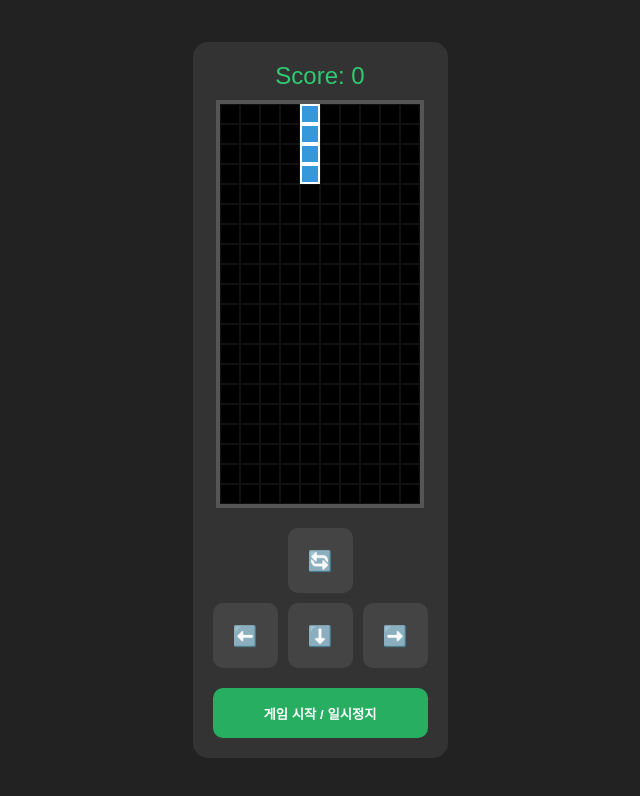
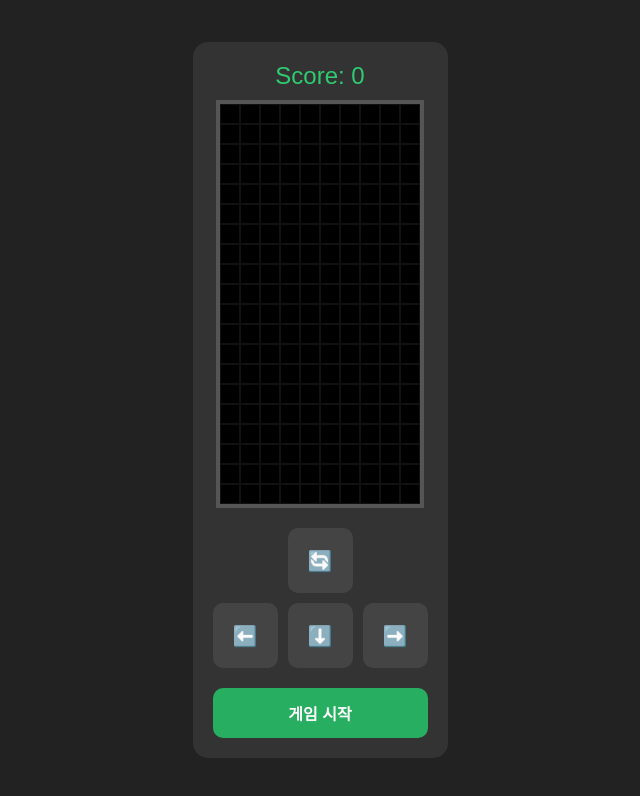
Before and after one commit to dasom090925-blip/tetris0001, a plain HTML site: page index.html in a window 1280 px wide. Both pictures are taken after a click on the button "⬅️". Shown: the whole page, without its empty margins (320-960 px from the left). Drawn offline with Linux system fonts and the light colour scheme.

Commit message:
Update index.html

```diff
--- a/index.html
+++ b/index.html
@@ -3,7 +3,7 @@
 <head>
     <meta charset="UTF-8">
     <meta name="viewport" content="width=device-width, initial-scale=1.0, user-scalable=no">
-    <title>완성형 테트리스</title>
+    <title>테트리스 - 일시정지 완벽수정</title>
     <style>
         body {
             display: flex; justify-content: center; align-items: center;
@@ -18,7 +18,7 @@
             border: 4px solid #555; background-color: #000;
         }
         .square { width: 20px; height: 20px; box-sizing: border-box; border: 0.1px solid #111; }
-        .tetromino { background-color: #3498db; border: 2px solid #fff; }
+        .tetromino { background-color: #3498db; border: 2px solid #fff; box-shadow: inset 0 0 5px rgba(0,0,0,0.5); }
         .taken { background-color: #555; border: 1px solid #222; }
         #controls { display: grid; grid-template-areas: ". up ." "left down right"; gap: 10px; margin-top: 20px; }
         .btn {
@@ -26,7 +26,12 @@
             color: white; border: none; border-radius: 10px; min-width: 65px; min-height: 65px;
         }
         .btn:active { transform: scale(0.95); background-color: #666; }
-        #start-btn { margin-top: 20px; width: 100%; height: 50px; background-color: #27ae60; font-weight: bold; border-radius: 10px; border: none; color: white; cursor: pointer; }
+        #start-btn {
+            margin-top: 20px; width: 100%; height: 50px;
+            background-color: #27ae60; font-weight: bold; border-radius: 10px;
+            border: none; color: white; cursor: pointer; font-size: 16px;
+        }
+        .paused { opacity: 0.5; } /* 일시정지 시 그리드 반투명 효과 */
     </style>
 </head>
 <body>
@@ -40,16 +45,16 @@
             <button class="btn" style="grid-area: down;" id="down-btn">⬇️</button>
             <button class="btn" style="grid-area: right;" id="right-btn">➡️</button>
         </div>
-        <button id="start-btn">게임 시작 / 일시정지</button>
+        <button id="start-btn">게임 시작</button>
     </div>
 
     <script>
         document.addEventListener('DOMContentLoaded', () => {
             const grid = document.querySelector('#grid');
             const scoreDisplay = document.querySelector('#score');
-            const startBtn = document.querySelector('#start-btn');
+            const startBtn = document.getElementById('start-btn');
             const width = 10;
-            let timerId;
+            let timerId = null;
             let score = 0;
 
             // 그리드 생성
@@ -67,37 +72,12 @@
 
             let squares = Array.from(document.querySelectorAll('.square'));
 
-            // --- 수정된 테트리스 블록 데이터 (정확한 회전 좌표) ---
-            const lTetromino = [
-                [1, width+1, width*2+1, 2],
-                [width, width+1, width+2, width*2+2],
-                [1, width+1, width*2+1, width*2],
-                [width, width*2, width*2+1, width*2+2]
-            ];
-            const zTetromino = [
-                [width+1, width+2, width*2, width*2+1],
-                [0, width, width+1, width*2+1],
-                [width+1, width+2, width*2, width*2+1],
-                [0, width, width+1, width*2+1]
-            ];
-            const tTetromino = [
-                [1, width, width+1, width+2],
-                [1, width+1, width+2, width*2+1],
-                [width, width+1, width+2, width*2+1],
-                [1, width, width+1, width*2+1]
-            ];
-            const oTetromino = [
-                [0, 1, width, width+1],
-                [0, 1, width, width+1],
-                [0, 1, width, width+1],
-                [0, 1, width, width+1]
-            ];
-            const iTetromino = [
-                [1, width+1, width*2+1, width*3+1],
-                [width, width+1, width+2, width+3],
-                [1, width+1, width*2+1, width*3+1],
-                [width, width+1, width+2, width+3]
-            ];
+            // 블록 데이터
+            const lTetromino = [[1, width+1, width*2+1, 2], [width, width+1, width+2, width*2+2], [1, width+1, width*2+1, width*2], [width, width*2, width*2+1, width*2+2]];
+            const zTetromino = [[width+1, width+2, width*2, width*2+1], [0, width, width+1, width*2+1], [width+1, width+2, width*2, width*2+1], [0, width, width+1, width*2+1]];
+            const tTetromino = [[1, width, width+1, width+2], [1, width+1, width+2, width*2+1], [width, width+1, width+2, width*2+1], [1, width, width+1, width*2+1]];
+            const oTetromino = [[0, 1, width, width+1], [0, 1, width, width+1], [0, 1, width, width+1], [0, 1, width, width+1]];
+            const iTetromino = [[1, width+1, width*2+1, width*3+1], [width, width+1, width+2, width+3], [1, width+1, width*2+1, width*3+1], [width, width+1, width+2, width+3]];
 
             const theTetrominoes = [lTetromino, zTetromino, tTetromino, oTetromino, iTetromino];
             let random = Math.floor(Math.random() * theTetrominoes.length);
@@ -113,7 +93,7 @@
             }
 
             function moveDown() {
-                if(!timerId) return;
+                if (!timerId) return; // 타이머가 없으면(정지상태) 실행 안함
                 undraw();
                 currentPosition += width;
                 draw();
@@ -134,6 +114,7 @@
             }
 
             function moveLeft() {
+                if (!timerId) return;
                 undraw();
                 const isAtLeftEdge = current.some(index => (currentPosition + index) % width === 0);
                 if(!isAtLeftEdge) currentPosition -= 1;
@@ -142,6 +123,7 @@
             }
 
             function moveRight() {
+                if (!timerId) return;
                 undraw();
                 const isAtRightEdge = current.some(index => (currentPosition + index) % width === width - 1);
                 if(!isAtRightEdge) currentPosition += 1;
@@ -149,25 +131,18 @@
                 draw();
             }
 
-            // --- 수정된 회전 로직 (벽 충돌 검사 강화) ---
             function rotate() {
+                if (!timerId) return;
                 undraw();
                 const oldRotation = currentRotation;
                 currentRotation = (currentRotation + 1) % current.length;
                 const nextShape = theTetrominoes[random][currentRotation];
-
-                // 회전 시 벽을 넘어가는지 체크
                 const isAtRightEdge = nextShape.some(index => (currentPosition + index) % width === width - 1);
                 const isAtLeftEdge = nextShape.some(index => (currentPosition + index) % width === 0);
 
-                // 만약 회전했는데 양쪽 벽을 동시에 건드린다면 (비정상 회전) 원래대로 복구
-                if (isAtRightEdge && isAtLeftEdge) {
-                    currentRotation = oldRotation;
-                } else {
-                    current = nextShape;
-                }
+                if (isAtRightEdge && isAtLeftEdge) currentRotation = oldRotation;
+                else current = nextShape;
 
-                // 회전 후 기존 블록과 겹치면 취소
                 if(current.some(index => squares[currentPosition + index].classList.contains('taken'))) {
                     currentRotation = oldRotation;
                     current = theTetrominoes[random][currentRotation];
@@ -193,6 +168,7 @@
                 if(current.some(index => squares[currentPosition + index].classList.contains('taken'))) {
                     clearInterval(timerId);
                     timerId = null;
+                    startBtn.innerHTML = "다시 시작하기";
                     if(confirm("게임 오버! 다시 시작하시겠습니까?")) resetGame();
                 }
             }
@@ -205,12 +181,27 @@
                 random = Math.floor(Math.random() * theTetrominoes.length);
                 current = theTetrominoes[random][0];
                 draw();
+                if(timerId) clearInterval(timerId);
                 timerId = setInterval(moveDown, 1000);
+                startBtn.innerHTML = "일시정지";
+                grid.classList.remove('paused');
             }
 
+            // --- 수정된 시작/일시정지 로직 ---
             startBtn.addEventListener('click', () => {
-                if(timerId) { clearInterval(timerId); timerId = null; }
-                else { draw(); timerId = setInterval(moveDown, 1000); }
+                if (timerId) {
+                    // 실행 중 -> 일시정지
+                    clearInterval(timerId);
+                    timerId = null;
+                    startBtn.innerHTML = "계속하기";
+                    grid.classList.add('paused');
+                } else {
+                    // 정지 중 -> 실행
+                    draw();
+                    timerId = setInterval(moveDown, 1000);
+                    startBtn.innerHTML = "일시정지";
+                    grid.classList.remove('paused');
+                }
             });
 
             document.getElementById('rotate-btn').addEventListener('click', rotate);
```
